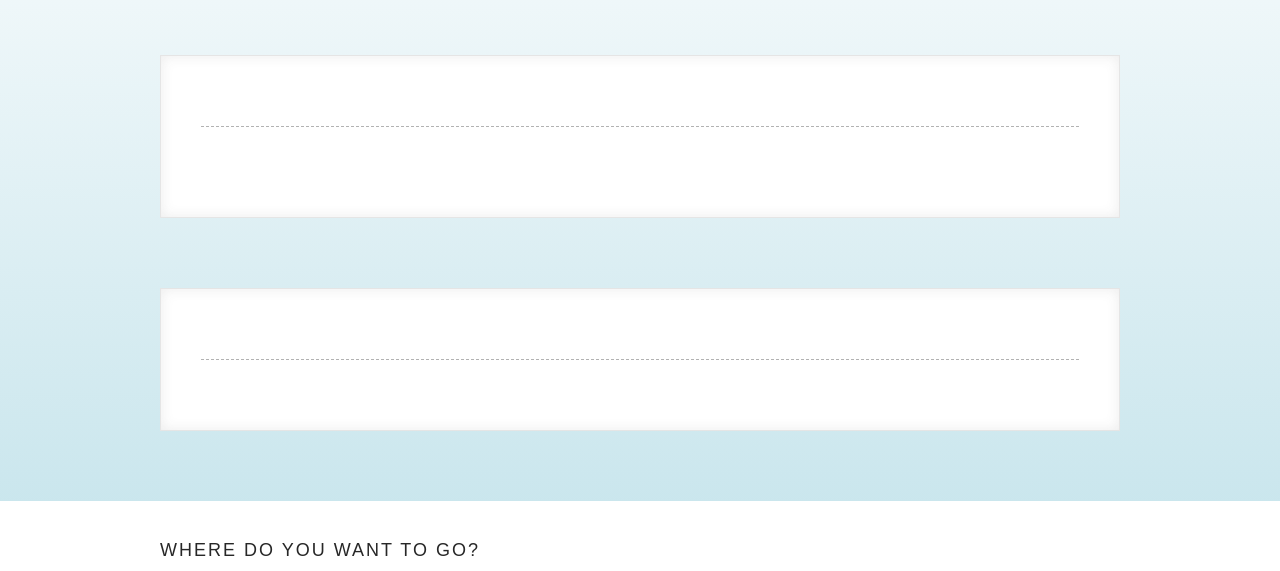
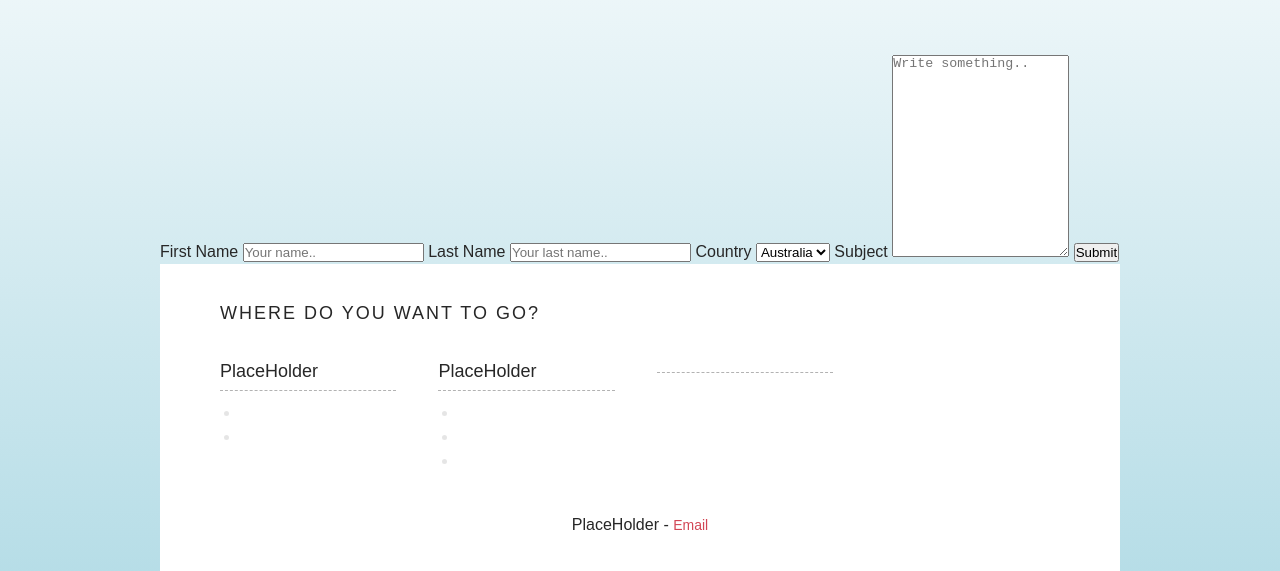
Before and after one commit to JvestGit/Window-app-site, a plain HTML site: page login.html in a window 1280 px wide. Shown: the part 115-686 px from the top of the page. Drawn offline with Linux system fonts and the light colour scheme.

Commit message:
added the css for the login and implemented it in the html login

```diff
--- a/login.html
+++ b/login.html
@@ -26,58 +26,29 @@
           </nav>
       </header>
 
-      <section id="block2" class="module-block">
-        <h2></h2>
+      <div class="container">
+        <form action="action_page.php">
 
-        <article class="post">
-          <h3>
+          <label for="fname">First Name</label>
+          <input type="text" id="fname" name="firstname" placeholder="Your name..">
 
-          </h3>
+          <label for="lname">Last Name</label>
+          <input type="text" id="lname" name="lastname" placeholder="Your last name..">
 
-          <strong class="date"></strong>
+          <label for="country">Country</label>
+          <select id="country" name="country">
+            <option value="australia">Australia</option>
+            <option value="canada">Canada</option>
+            <option value="usa">USA</option>
+          </select>
 
-          <p>
+          <label for="subject">Subject</label>
+          <textarea id="subject" name="subject" placeholder="Write something.." style="height:200px"></textarea>
 
-          </p>
-        </article>
+          <input type="submit" value="Submit">
 
-        <article class="post">
-          <h3>
-
-          </h3>
-
-          <strong class="date"></strong>
-
-          <p>
-
-          </p>
-        </article>
-      </section>
-
-      <section id="block3" class="module-block">
-        <h2></h2>
-
-        <h3>
-
-        </h3>
-
-        <strong class="date"></strong>
-
-        <p>
-
-        </p>
-
-        <h3>
-
-        </h3>
-
-        <strong class="date"></strong>
-
-        <p>
-
-        </p>
-      </section>
-    </section>
+        </form>
+      </div>
 
     <footer>
       <section class="page-wrap">
--- /dev/null
+++ b/loginPage.css
@@ -0,0 +1,33 @@
+/* Style inputs with type="text", select elements and textareas */
+input[type=text], select, textarea {
+    width: 100%; /* Full width */
+    padding: 12px; /* Some padding */
+    border: 1px solid #ccc; /* Gray border */
+    border-radius: 4px; /* Rounded borders */
+    box-sizing: border-box; /* Make sure that padding and width stays in place */
+    margin-top: 6px; /* Add a top margin */
+    margin-bottom: 16px; /* Bottom margin */
+    resize: vertical /* Allow the user to vertically resize the textarea (not horizontally) */
+  }
+
+  /* Style the submit button with a specific background color etc */
+  input[type=submit] {
+    background-color: #04AA6D;
+    color: white;
+    padding: 12px 20px;
+    border: none;
+    border-radius: 4px;
+    cursor: pointer;
+  }
+
+  /* When moving the mouse over the submit button, add a darker green color */
+  input[type=submit]:hover {
+    background-color: #45a049;
+  }
+
+  /* Add a background color and some padding around the form */
+  .container {
+    border-radius: 5px;
+    background-color: #f2f2f2;
+    padding: 20px;
+  }
```
